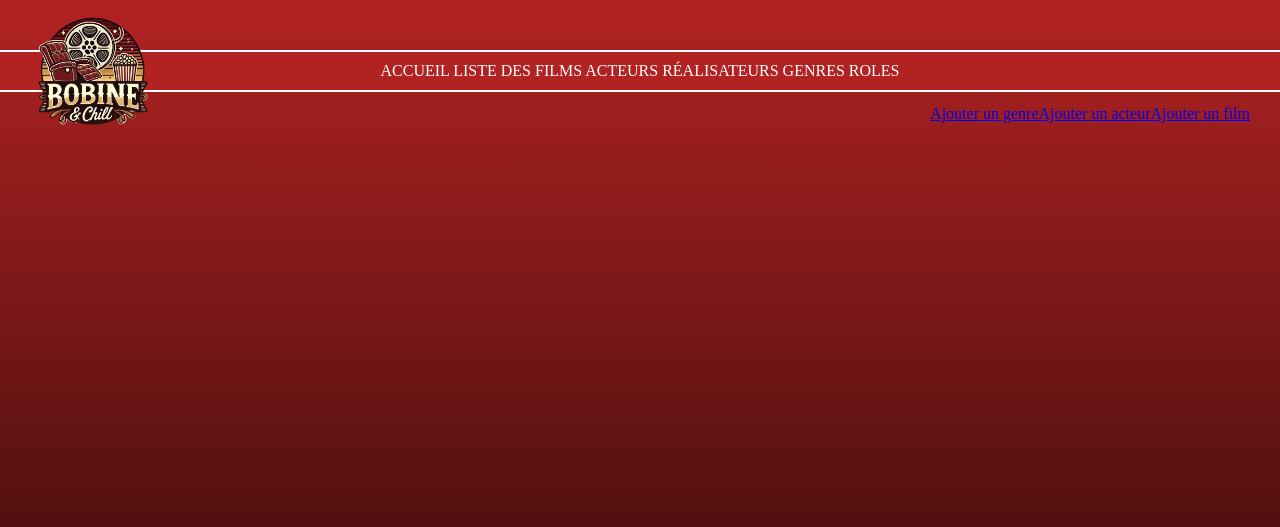
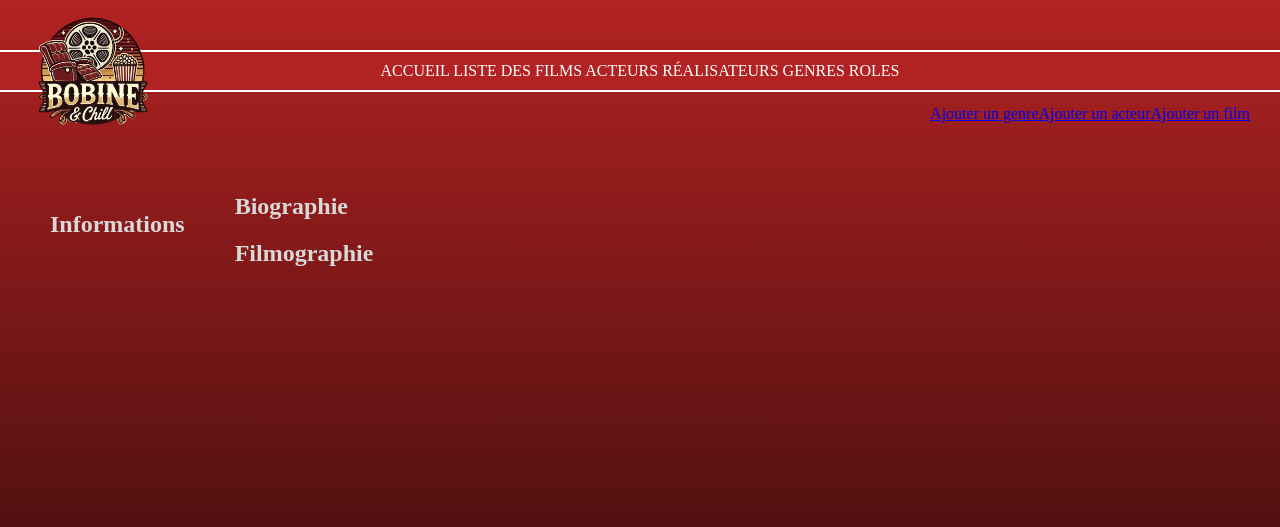
Before and after one commit to Dambpfl/MCD_Cinema, a PHP site: template Projet/view/detailsRealisateur.php in a window 1280 px wide. Shown: the top 527 px of the page. Run offline with PHP 8.4, Linux system fonts and the light colour scheme; the template is opened without the code that fills it, so the values that code supplies are empty.

Commit message:
ajoute de la biographie acteur->realisateur

```diff
--- a/Projet/controller/CinemaController.php
+++ b/Projet/controller/CinemaController.php
@@ -92,7 +92,7 @@ class CinemaController {
         // req 1 : infos de l'acteur
         $requete = $pdo->prepare(
             "SELECT CONCAT(personne.prenom, ' ', personne.nom) AS nomActeur,
-            personne.dateNaissance, personne.sexe, personne.photo
+            personne.dateNaissance, personne.sexe, personne.photo, personne.biographie
             FROM personne
             INNER JOIN acteur ON personne.id_personne = acteur.id_personne
             WHERE acteur.id_acteur = :id");
@@ -122,7 +122,7 @@ class CinemaController {
         // req 1 : infos du réalisateur
         $requete = $pdo->prepare(
             "SELECT CONCAT(personne.prenom, ' ', personne.nom) AS nomRealisateur,
-            personne.dateNaissance, personne.sexe
+            personne.dateNaissance, personne.sexe, personne.photo, personne.biographie
             FROM personne
             INNER JOIN realisateur ON personne.id_personne = realisateur.id_personne
             WHERE realisateur.id_realisateur = :id");
@@ -131,7 +131,7 @@ class CinemaController {
 
         // req 2 : film réalisés
         $requete = $pdo->prepare(
-            "SELECT film.titre, realisateur.id_realisateur, film.anneeSortie
+            "SELECT film.titre, realisateur.id_realisateur, film.anneeSortie, film.affiche
             FROM film
             INNER JOIN realisateur ON film.id_realisateur = realisateur.id_realisateur
             WHERE realisateur.id_realisateur = :id
--- a/Projet/public/css/style.css
+++ b/Projet/public/css/style.css
@@ -242,3 +242,39 @@ body h1 {
     gap: 45px;
     flex-wrap: wrap;
 }
+
+.detRea-img {  /* details realisateur */
+    height: 500px;
+    border-radius: 20px;
+}
+
+.detRea-img2 { /* details realisateur */
+    height: 250px;
+    border-radius: 20px;
+}
+
+.container-detRea { /* details realisateur */
+    display: flex;
+    margin-left: 50px;
+    margin-top: 50px;
+}
+
+.bio-detRea { /* details realisateur */
+    margin-left: 50px;
+}
+
+.filmo-detRea { /* details realisateur */
+    display: flex;
+    gap: 45px;
+    flex-wrap: wrap;
+}
+
+.addGenre {  /* addGenre */
+    display: flex;
+    justify-content: center;
+}
+
+.addActeur {
+    display: flex;
+    justify-content: center;
+}
--- a/Projet/view/addActeur.php
+++ b/Projet/view/addActeur.php
@@ -8,7 +8,7 @@
     <title>Document</title>
 </head>
 <body>
-
+    <div class="addActeur">
         <form action="index.php?action=addActeur" method="post">
             <p>
                 <label for="nomActeur">
@@ -40,6 +40,7 @@
                  <input type="submit" name="submit" value="Ajouter">
              </p>
          </form>
+    </div>
 
 </body>
 </html>
--- a/Projet/view/addFilm.php
+++ b/Projet/view/addFilm.php
@@ -10,7 +10,7 @@
 <body>
 
    <form action="index.php?action=addFilm" method="post">
-    <h1>Film</h1>
+    <div class="af-1">
         <p>
             <label for="titreFilm">
                 Titre :
@@ -47,6 +47,7 @@
                 <input type="text" name="afficheFilm">
             </label>
         </p>
+    </div>
 
 
     <label for="idRealisateur">
--- a/Projet/view/addGenre.php
+++ b/Projet/view/addGenre.php
@@ -8,7 +8,7 @@
     <title>Document</title>
 </head>
 <body>
-
+    <div class="addGenre">
         <form action="index.php?action=addGenre" method="post">
              <p>
                  <label for="nomGenre">
@@ -20,6 +20,7 @@
                  <input type="submit" name="submit" value="Ajouter">
              </p>
          </form>
+    </div>
 
 </body>
 </html>
--- a/Projet/view/detailsActeur.php
+++ b/Projet/view/detailsActeur.php
@@ -21,6 +21,7 @@
         <!-- div bio + filmo -->
         <div class="bio-detAct">
             <h2>Biographie </h2>
+            <p><?= $detActeur['biographie']; ?></p>
             <h2>Filmographie</h2>
             <div class="filmo-detAct">
                 <?php foreach($detActeur2 as $detActeur2) { ?>
--- a/Projet/view/detailsRealisateur.php
+++ b/Projet/view/detailsRealisateur.php
@@ -8,13 +8,30 @@
     <title>Document</title>
 </head>
 <body>
-    <?= $detRealisateur['nomRealisateur']; ?> <br>
-    <?= $detRealisateur['dateNaissance']; ?> <br>
-    <?= $detRealisateur['sexe']; ?> <br><br>
+    <div class="container-detRea">
+        <div class="info-detRea">
+            <img class='detRea-img' src="<?= $detRealisateur['photo'];?>" alt="">
+            <h2>Informations</h2>
+            <p><?= $detRealisateur['nomRealisateur']; ?></p>
+            <p><?= $detRealisateur['dateNaissance']; ?> </p>
+            <p><?= $detRealisateur['sexe']; ?></p>
+        </div>
 
-    <?php foreach($detRealisateur2 as $detRealisateur2) { ?>
-     <?= $detRealisateur2['titre']; ?> <br>
-    <?php } ?>
+        <div class="bio-detRea">
+            <h2>Biographie</h2>
+            <p><?= $detRealisateur['biographie']; ?></p>
+            <h2>Filmographie</h2>
+            <div class="filmo-detRea">
+                <?php foreach($detRealisateur2 as $detRealisateur2) { ?>
+                    <div class="bloc-detRea">
+                        <img class='detRea-img2' src="<?= $detRealisateur2['affiche']; ?>" alt="">
+                     <p><?= $detRealisateur2['titre']; ?> (<?= $detRealisateur2['anneeSortie']; ?>)</p>
+                    </div>
+                 <?php } ?>
+            </div>
+        </div>
+    </div>
+
 </body>
 </html>
 
```
Lines whose indentation alone changed are shown as unchanged.
